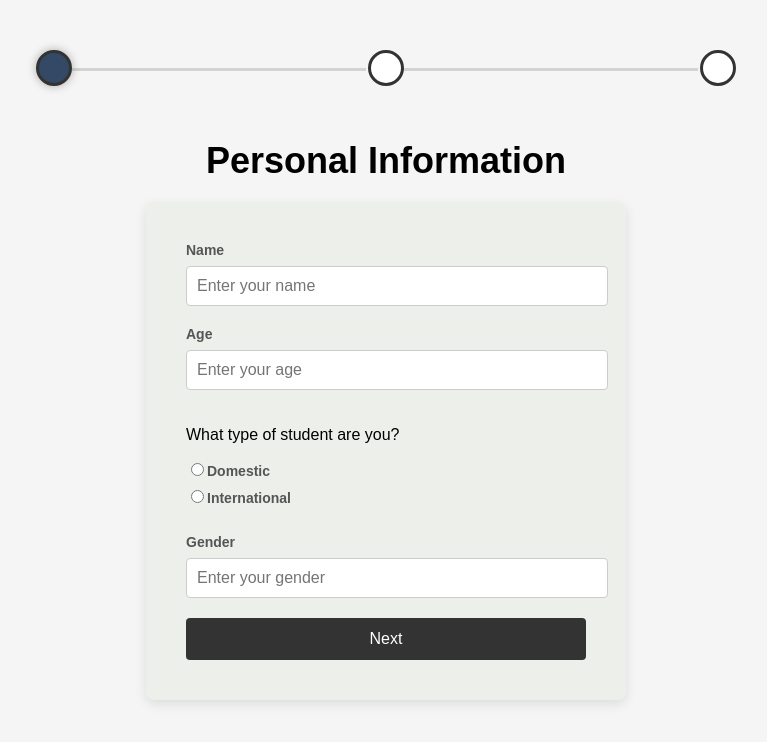
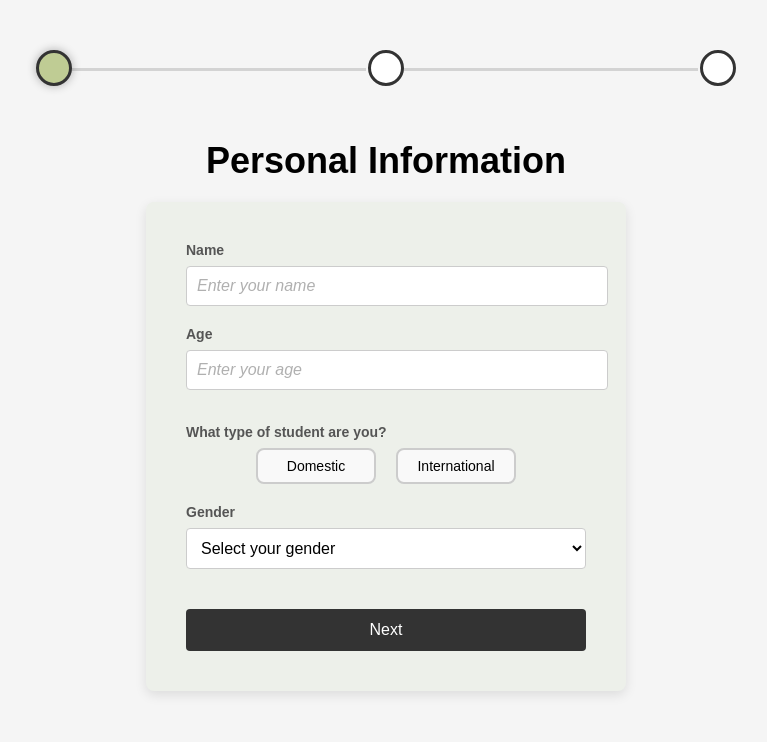
Before and after one commit to leeeeffff/DevSocHackthon, a React (Vite) app: page /FormPage in a window 1280 px wide. Shown: the top 742 px of the page, without its empty margins (254-1021 px from the left). Built offline with nearby package versions, Linux system fonts and the light colour scheme.

Commit message:
updated css

```diff
--- a/package.json
+++ b/package.json
@@ -12,7 +12,7 @@
   "dependencies": {
     "@emotion/react": "^11.13.3",
     "@emotion/styled": "^11.13.0",
-    "@mui/material": "^6.1.3",
+    "@mui/material": "^6.1.4",
     "@react-three/drei": "^9.114.4",
     "@react-three/fiber": "^8.17.10",
     "emailjs-com": "^3.2.0",
--- a/src/pages/FormPage.jsx
+++ b/src/pages/FormPage.jsx
@@ -124,41 +124,37 @@ const FormPage = () => {
               required
             />
 
-            <p>What type of student are you?</p>
-            <div className="radio-group">
-              <label>
-                <input
-                  type="radio"
-                  name="studentType"
-                  value="domestic"
-                  checked={formData.studentType === 'domestic'}
-                  onChange={handleInputChange}
-                />
+            <p className="form-label">What type of student are you?</p>
+            <div className="button-group">
+              <button
+                type="button"
+                className={`student-type-button ${formData.studentType === 'domestic' ? 'active' : ''}`}
+                onClick={() => setFormData({ ...formData, studentType: 'domestic' })}
+              >
                 Domestic
-              </label>
-
-              <label>
-                <input
-                  type="radio"
-                  name="studentType"
-                  value="international"
-                  checked={formData.studentType === 'international'}
-                  onChange={handleInputChange}
-                />
+              </button>
+              <button
+                type="button"
+                className={`student-type-button ${formData.studentType === 'international' ? 'active' : ''}`}
+                onClick={() => setFormData({ ...formData, studentType: 'international' })}
+              >
                 International
-              </label>
+              </button>
             </div>
 
             <label htmlFor="gender">Gender</label>
-            <input
-              type="text"
+            <select
               id="gender"
               name="gender"
               value={formData.gender}
               onChange={handleInputChange}
-              placeholder="Enter your gender"
               required
-            />
+            >
+              <option value="" disabled>Select your gender</option> {/* Placeholder option */}
+              <option value="male">Male</option>
+              <option value="female">Female</option>
+              <option value="others">Others</option>
+            </select>
 
             <button type="submit" className="next-button">
               Next
@@ -183,75 +179,38 @@ const FormPage = () => {
               required
             />
 
-            <p>Are you a current student?</p>
-            <div className="radio-group">
-              <label>
-                <input
-                  type="radio"
-                  name="isCurrentStudent"
-                  value="true"
-                  checked={formData.isCurrentStudent === true}
-                  onChange={handleRadioChange}
-                />
+            <p className="form-label">Are you a current student?</p>
+            <div className="button-group">
+              <button
+                type="button"
+                className={`student-type-button ${formData.isCurrentStudent === true ? 'active' : ''}`}
+                onClick={() => setFormData({ ...formData, isCurrentStudent: true })}
+              >
                 Yes
-              </label>
-
-              <label>
-                <input
-                  type="radio"
-                  name="isCurrentStudent"
-                  value="false"
-                  checked={formData.isCurrentStudent === false}
-                  onChange={handleRadioChange}
-                />
+              </button>
+              <button
+                type="button"
+                className={`student-type-button ${formData.isCurrentStudent === false ? 'active' : ''}`}
+                onClick={() => setFormData({ ...formData, isCurrentStudent: false })}
+              >
                 No
-              </label>
+              </button>
             </div>
 
             {formData.isCurrentStudent && (
               <>
-                <p>What year are you in?</p>
-                <div className="radio-group">
-                  <label>
-                    <input
-                      type="radio"
-                      name="yearIn"
-                      value="1"
-                      checked={formData.yearIn === '1'}
-                      onChange={handleInputChange}
-                    />
-                    1
-                  </label>
-                  <label>
-                    <input
-                      type="radio"
-                      name="yearIn"
-                      value="2"
-                      checked={formData.yearIn === '2'}
-                      onChange={handleInputChange}
-                    />
-                    2
-                  </label>
-                  <label>
-                    <input
-                      type="radio"
-                      name="yearIn"
-                      value="3"
-                      checked={formData.yearIn === '3'}
-                      onChange={handleInputChange}
-                    />
-                    3
-                  </label>
-                  <label>
-                    <input
-                      type="radio"
-                      name="yearIn"
-                      value="4"
-                      checked={formData.yearIn === '4'}
-                      onChange={handleInputChange}
-                    />
-                    4
-                  </label>
+                <p className="form-label">What year are you in?</p>
+                <div className="button-group">
+                  {[1, 2, 3, 4].map((year) => (
+                    <button
+                      key={year}
+                      type="button"
+                      className={`student-type-button ${formData.yearIn === year.toString() ? 'active' : ''}`}
+                      onClick={() => setFormData({ ...formData, yearIn: year.toString() })}
+                    >
+                      {year}
+                    </button>
+                  ))}
                 </div>
 
                 <label htmlFor="major">What is your major?</label>
@@ -278,51 +237,18 @@ const FormPage = () => {
               </>
             )}
 
-            <p>Click on the years you are planning to do summer term</p>
-            <div className="radio-group">
-              <label>
-                <input
-                  type="radio"
-                  name="summerTerm"
-                  value="1"
-                  checked={formData.summerTerm === '1'}
-                  onChange={handleInputChange}
-                />
-                1
-              </label>
-
-              <label>
-                <input
-                  type="radio"
-                  name="summerTerm"
-                  value="2"
-                  checked={formData.summerTerm === '2'}
-                  onChange={handleInputChange}
-                />
-                2
-              </label>
-
-              <label>
-                <input
-                  type="radio"
-                  name="summerTerm"
-                  value="3"
-                  checked={formData.summerTerm === '3'}
-                  onChange={handleInputChange}
-                />
-                3
-              </label>
-
-              <label>
-                <input
-                  type="radio"
-                  name="summerTerm"
-                  value="4"
-                  checked={formData.summerTerm === '4'}
-                  onChange={handleInputChange}
-                />
-                4
-              </label>
+            <p className="form-label">Click on the years you are planning to do summer term</p>
+            <div className="button-group">
+              {[1, 2, 3, 4].map((year) => (
+                <button
+                  key={year}
+                  type="button"
+                  className={`student-type-button ${formData.summerTerm === year.toString() ? 'active' : ''}`}
+                  onClick={() => setFormData({ ...formData, summerTerm: year.toString() })}
+                >
+                  {year}
+                </button>
+              ))}
             </div>
 
             <h2>How many courses are you planning to do each year?</h2>
@@ -357,10 +283,10 @@ const FormPage = () => {
         <>
           <h1 className="title">Career Information</h1>
           <form className="form-container" onSubmit={handleSubmit}>
-              <p className="description">
+            <p className="form-label">
               What career are you looking into? (Choose up to 3, minimum 1).
             </p>
-
+            <div className="career-button-group">
               {[
                 "Architecture, Planning & Construction Management",
                 "Business & Commerce",
@@ -373,22 +299,25 @@ const FormPage = () => {
                 "Medicine & Health Science",
                 "Science & Environment",
               ].map((career) => (
-                <div className="checkbox-group" key={career}>
-                  <label>
-                    <input
-                      type="checkbox"
-                      name="careers"
-                      value={career}
-                      checked={formData.careers.includes(career)}
-                      onChange={handleCheckboxChange}
-                      disabled={
-                        formData.careers.length >= 3 && !formData.careers.includes(career)
+                <button
+                  key={career}
+                  type="button"
+                  className={`career-button ${formData.careers.includes(career) ? 'active' : ''}`}
+                  onClick={() => {
+                    let updatedCareers = [...formData.careers];
+                    if (updatedCareers.includes(career)) {
+                      updatedCareers = updatedCareers.filter((selectedCareer) => selectedCareer !== career);
+                    } else if (updatedCareers.length < 3) {
+                      updatedCareers.push(career);
                     }
-                    />
+                    setFormData({ ...formData, careers: updatedCareers });
+                  }}
+                  disabled={formData.careers.length >= 3 && !formData.careers.includes(career)}
+                >
                   {career}
-                  </label>
+                </button>
+              ))}
             </div>
-              ))}
 
             <button type="submit" className="next-button" disabled={formData.careers.length < 1}>
               Finish
--- a/src/style/FormPage.css
+++ b/src/style/FormPage.css
@@ -33,7 +33,7 @@
 }
 
 .step.active {
-  background-color: #344966;
+  background-color: #BFCC94;
   box-shadow: 0 0 10px rgba(0, 0, 0, 0.3);
 }
 
@@ -74,6 +74,16 @@
   color: #555;
   margin-bottom: 8px;
   display: block;
+}
+
+.form-container select {
+  width: 100%;
+  padding: 10px;
+  margin-bottom: 20px;
+  border: 1px solid #ccc;
+  border-radius: 4px;
+  font-size: 16px;
+  background-color: white; /* Ensures the background is white */
 }
 
 .form-container input[type="text"],
@@ -131,3 +141,173 @@
 .year-section {
   margin-bottom: 50px;
 }
+
+.button-group {
+  display: flex;
+  gap: 20px; /* Space between buttons */
+  justify-content: center; /* Center the buttons horizontally */
+  margin-bottom: 20px; /* Space between buttons and other elements */
+}
+
+.student-type-button {
+  padding: 8px 18px; /* Smaller padding for better size */
+  font-size: 14px; /* Font size for the button text */
+  border: 2px solid #ccc; /* Default border */
+  border-radius: 8px; /* Rounded corners */
+  background-color: #f9f9f9; /* Light background color */
+  cursor: pointer;
+  transition: background-color 0.3s ease, border-color 0.3s ease, transform 0.2s;
+  width: 120px; /* Set width to make both buttons uniform */
+  text-align: center;
+}
+
+.student-type-button:hover {
+  background-color: #eee; /* Lighter background on hover */
+}
+
+.student-type-button.active {
+  background-color: #BFCC94; /* Active button color */
+  color: white; /* Text color for active button */
+  border-color: #BFCC94; /* Darker border for active button */
+  transform: scale(1.05); /* Slight scale effect for the active state */
+}
+
+.form-label {
+  font-size: 14px; /* Match the label font size */
+  font-weight: bold; /* Match the label font weight */
+  color: #555; /* Same color as the label */
+  margin-bottom: 8px; /* Same spacing as the label */
+  display: block; /* Ensures the label takes up its own line */
+}
+
+/* Style for the range input sliders */
+input[type="range"] {
+  -webkit-appearance: none; /* Remove default appearance */
+  appearance: none;
+  width: 100%; /* Make the slider take the full width */
+  height: 8px; /* Increase the height of the track */
+  background: #ddd; /* Light background color for the track */
+  border-radius: 5px; /* Rounded corners for the track */
+  outline: none; /* Remove default outline */
+  margin-bottom: 20px;
+  transition: background 0.3s ease;
+}
+
+input[type="range"]::-webkit-slider-thumb {
+  -webkit-appearance: none;
+  appearance: none;
+  width: 20px; /* Increase the size of the slider thumb */
+  height: 20px;
+  border-radius: 50%; /* Make the thumb circular */
+  background: #BFCC94; /* Thumb color */
+  cursor: pointer;
+  transition: background-color 0.3s ease, transform 0.2s ease;
+}
+
+input[type="range"]::-moz-range-thumb {
+  width: 20px; /* Increase the size of the slider thumb */
+  height: 20px;
+  border-radius: 50%; /* Make the thumb circular */
+  background: #BFCC94; /* Thumb color */
+  cursor: pointer;
+  transition: background-color 0.3s ease, transform 0.2s ease;
+}
+
+input[type="range"]:hover::-webkit-slider-thumb {
+  background-color: #2c3e50; /* Darker color on hover */
+  transform: scale(1.1); /* Slightly enlarge the thumb on hover */
+}
+
+input[type="range"]:hover::-moz-range-thumb {
+  background-color: #2c3e50; /* Darker color on hover */
+  transform: scale(1.1); /* Slightly enlarge the thumb on hover */
+}
+
+/* Customize the filled track (progress) color */
+input[type="range"]::-webkit-slider-runnable-track {
+  background: linear-gradient(to right, #BFCC94 0%, #BFCC94 var(--progress), #ddd var(--progress), #ddd 100%);
+}
+
+input[type="range"]::-moz-range-track {
+  background: linear-gradient(to right, #BFCC94 0%, #BFCC94 var(--progress), #ddd var(--progress), #ddd 100%);
+}
+
+.term-slider {
+  display: flex;
+  align-items: center; /* Ensure vertical alignment */
+  margin-bottom: 10px; /* Adjust spacing between rows */
+}
+
+.term-slider label {
+  font-weight: bold;
+  font-size: 14px;
+  color: #555;
+  margin-right: 10px; /* Add spacing between label and slider */
+  min-width: 30px; /* Ensure consistent width for labels */
+}
+
+.term-slider input[type="range"] {
+  flex-grow: 1; /* Allow the slider to take up the remaining space */
+  margin-right: 10px; /* Adjust space between slider and number */
+}
+
+.term-slider span {
+  font-weight: bold;
+  font-size: 14px;
+  color: #344966;
+  width: 30px; /* Ensure the number is aligned correctly */
+  text-align: right; /* Align the text of the number to the right */
+}
+
+.career-button-group {
+  display: flex;
+  flex-direction: column;
+  gap: 15px; /* Add consistent space between buttons */
+  justify-content: flex-start;
+  margin-bottom: 20px; /* Add space between buttons and the Finish button */
+}
+
+.career-button {
+  padding: 10px 15px;
+  font-size: 14px;
+  border: 2px solid #ccc;
+  border-radius: 6px;
+  background-color: #f9f9f9;
+  cursor: pointer;
+  transition: background-color 0.3s ease, border-color 0.3s ease, transform 0.2s;
+  text-align: center;
+  width: 100%; /* Full width button */
+}
+
+.career-button:hover {
+  background-color: #eee;
+}
+
+.career-button.active {
+  background-color: #BFCC94;
+  color: white;
+  border-color: #BFCC94;
+  transform: scale(1.05);
+}
+
+.career-button:disabled {
+  background-color: #ddd;
+  color: #aaa;
+  cursor: not-allowed;
+}
+
+.next-button {
+  width: 100%;
+  padding: 12px;
+  background-color: #333;
+  color: white;
+  border: none;
+  border-radius: 4px;
+  font-size: 16px;
+  cursor: pointer;
+  margin-top: 20px; /* Space between the last career button and Finish button */
+}
+
+.next-button:hover {
+  background-color: #555;
+}
--- a/src/style/SignUp.css
+++ b/src/style/SignUp.css
@@ -93,17 +93,26 @@
 input[type="email"],
 input[type="password"] {
   width: 100%;
-  padding: 12px;
-  margin: 10px 0;
-  border-radius: 6px; /* More rounded corners */
+  padding: 15px; /* Increased padding for more spacing */
+  margin: 15px 0; /* Add space between the boxes */
+  border-radius: 10px; /* Increase the border radius for a smoother look */
   border: 1px solid #ccc;
-  box-sizing: border-box;
-  transition: border 0.3s ease;
+  background-color: #f9f9f9; /* Light background to make them stand out */
+  box-shadow: 0px 4px 6px rgba(0, 0, 0, 0.1); /* Subtle shadow for depth */
+  transition: all 0.3s ease; /* Smooth transition for hover and focus effects */
 }
 
 input[type="email"]:focus,
 input[type="password"]:focus {
-  border: 1px solid #344966; /* Focus border color */
+  border: 1px solid #344966; /* Darker border on focus */
+  background-color: #ffffff; /* Make the background white on focus */
+  box-shadow: 0px 4px 8px rgba(0, 0, 0, 0.15); /* Enhance shadow on focus */
+  outline: none; /* Remove default outline for a cleaner look */
+}
+
+input::placeholder {
+  color: #b0b0b0; /* Lighter color for placeholders */
+  font-style: italic; /* Italic style for the placeholder text */
 }
 
 .continue-button {
@@ -132,16 +141,25 @@ input[type="password"]:focus {
 
 .login-prompt {
   font-size: 14px;
-  color: #666;
+  color: #ffffff;
   margin-top: 20px;
+  border-radius: 2px;
 }
 
 .login-prompt a {
-  color: #344966;
+  color: white;
+  background-color: #bcc796;
+  padding: 5px;
+  border-radius: 2px;
+  font-size: 14px;
+  margin-top: 20px;
   font-weight: bold;
-  text-decoration: none;
+  text-decoration: none; /* Remove underline */
+  transition: all 0.3s ease;
+  display: inline-block; /* Ensures padding and background are applied correctly */
 }
 
 .login-prompt a:hover {
-  text-decoration: underline;
+  background-color: #d5e0ab;
+  opacity: 50%;
 }
```
Also changed, not shown: src/style/Login.css (+5 -6 lines), 1 other file (tests, documents, lock files or other folders). Lines whose indentation alone changed are shown as unchanged.
